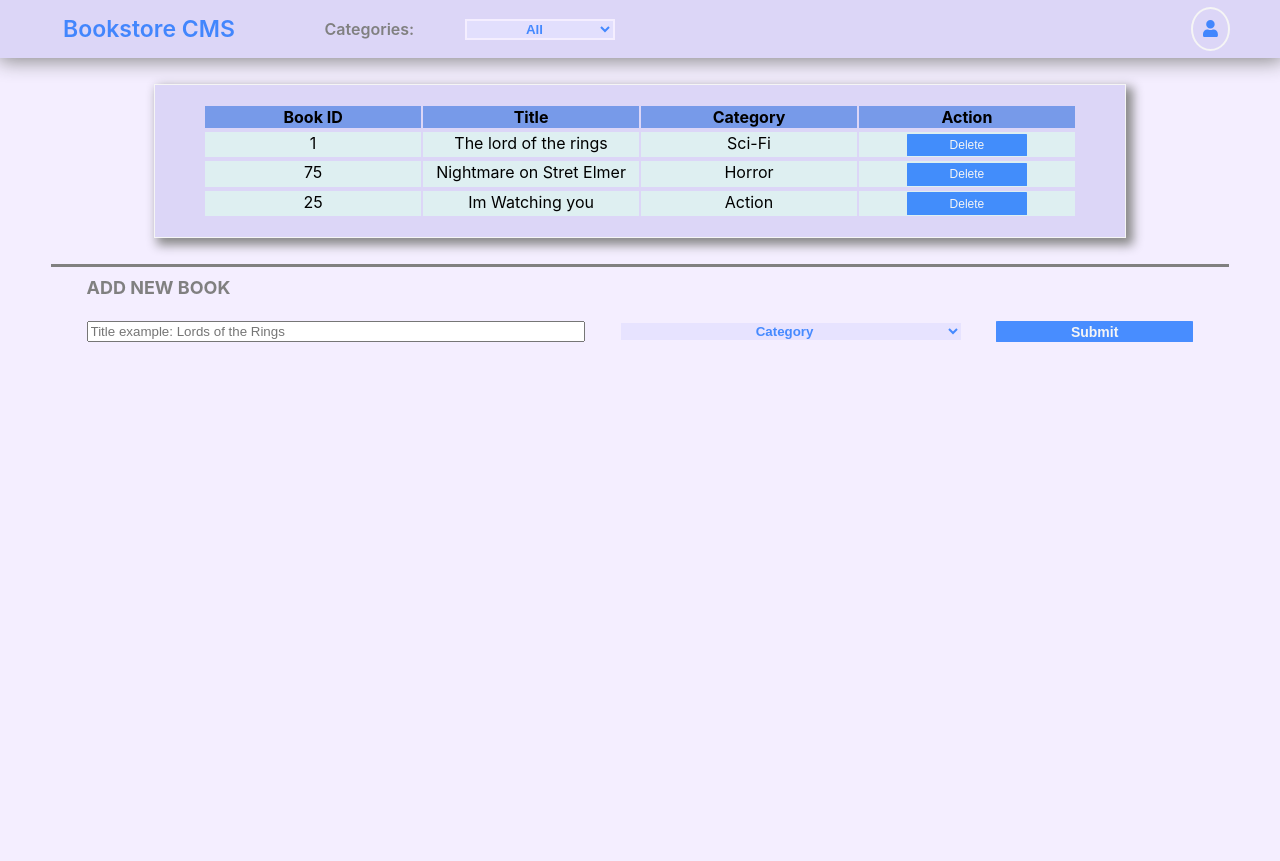
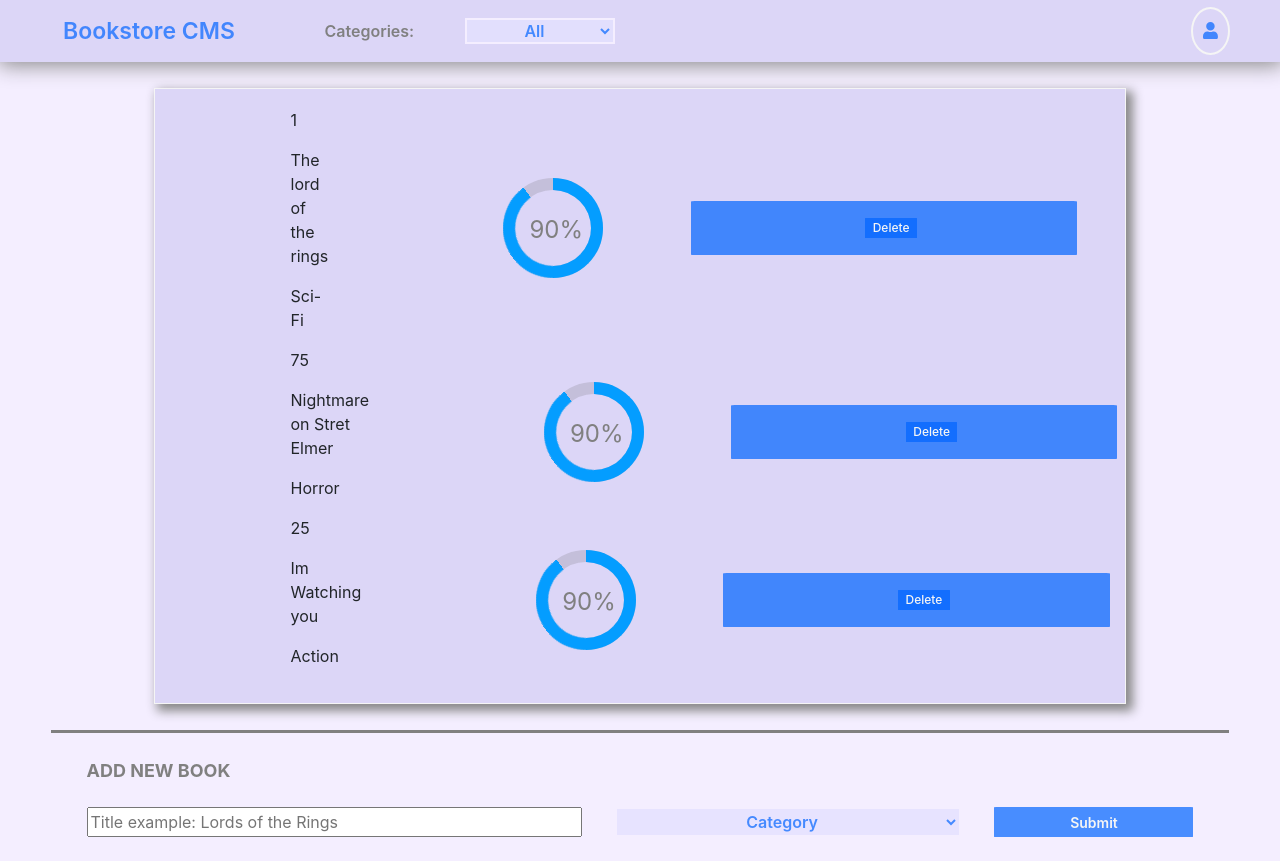
Before and after one commit to MephistoDevelop/React-Bookstore, a React (Create React App) app: page / in a window 1280 px wide. Before the commit the page ends 800 px from the top, so only its background shows below. Built offline with nearby package versions, Linux system fonts and the light colour scheme.

Commit message:
Add progressBar

```diff
--- a/public/index.html
+++ b/public/index.html
@@ -1,11 +1,16 @@
 <!DOCTYPE html>
 <html lang="en">
+
 <head>
   <meta charset="UTF-8" />
   <meta name="viewport" content="width=device-width, initial-scale=1.0" />
+  <link href="https://stackpath.bootstrapcdn.com/bootstrap/4.4.1/css/bootstrap.min.css" rel="stylesheet"
+    integrity="sha384-Vkoo8x4CGsO3+Hhxv8T/Q5PaXtkKtu6ug5TOeNV6gBiFeWPGFN9MuhOf23Q9Ifjh" crossorigin="anonymous">
   <title>React Books Store</title>
 </head>
+
 <body>
   <div id="root"></div>
 </body>
+
 </html>
--- a/src/assets/styles/styles.css
+++ b/src/assets/styles/styles.css
@@ -24,7 +24,9 @@ td {
   background-color: rgba(223, 246, 240, 0.8);
 }
 .td-container {
+  display: flex;
   width: 100%;
+  align-items: center;
 }
 #table-container {
   margin: 2% 5%;
@@ -108,7 +110,7 @@ text-align: center;;
   color:
 gray;
 font-size: 18px;
-margin-top: 10px;
+margin-top: 2%;
 padding-left: 3%;
 font-weight: 700;
 }
@@ -139,5 +141,161 @@ font-weight: 700;
 }
 .btn:hover{
   transform: scale(1.04);
-
 }
+.content{
+  display: flex;
+  flex-direction: column;
+  margin:0 10%;
+}
+.progress-container{
+  margin:0 10%;;
+}
+.progress{
+  width: 100px;
+  height: 100px;
+  line-height: 150px;
+  background: none;
+  margin: 0 auto;
+  box-shadow: none;
+  position: relative;
+}
+.progress:after{
+  content: "";
+  width: 100%;
+  height: 100%;
+  border-radius: 50%;
+  border: 12px solid rgba(100,100,100,0.2);
+  position: absolute;
+  top: 0;
+  left: 0;
+}
+.progress > span{
+  width: 50%;
+  height: 100%;
+  overflow: hidden;
+  position: absolute;
+  top: 0;
+  z-index: 1;
+}
+.progress .progress-left{
+  left: 0;
+}
+.progress .progress-bar{
+  width: 100%;
+  height: 100%;
+  background: none;
+  border-width: 12px;
+  border-style: solid;
+  position: absolute;
+  top: 0;
+}
+.progress .progress-left .progress-bar{
+  left: 100%;
+  border-top-right-radius: 80px;
+  border-bottom-right-radius: 80px;
+  border-left: 0;
+  -webkit-transform-origin: center left;
+  transform-origin: center left;
+}
+.progress .progress-right{
+  right: 0;
+}
+.progress .progress-right .progress-bar{
+  left: -100%;
+  border-top-left-radius: 80px;
+  border-bottom-left-radius: 80px;
+  border-right: 0;
+  -webkit-transform-origin: center right;
+  transform-origin: center right;
+  animation: loading-1 1.8s linear forwards;
+}
+.progress .progress-value{
+  width: 90%;
+height: 90%;
+border-radius: 50%;
+font-size: 24px;
+color:
+gray;
+line-height: 135px;
+text-align: center;
+position: absolute;
+top: -16%;
+left: 8%;
+}
+.progress.blue .progress-bar{
+  border-color: #049dff;
+}
+.progress.blue .progress-left .progress-bar{
+  animation: loading-2 1.5s linear forwards 1.8s;
+}
+.progress.yellow .progress-bar{
+  border-color: #fdba04;
+}
+.progress.yellow .progress-left .progress-bar{
+  animation: loading-3 1s linear forwards 1.8s;
+}
+.progress.pink .progress-bar{
+  border-color: #ed687c;
+}
+.progress.pink .progress-left .progress-bar{
+  animation: loading-4 0.4s linear forwards 1.8s;
+}
+.progress.green .progress-bar{
+  border-color: #1abc9c;
+}
+.progress.green .progress-left .progress-bar{
+  animation: loading-5 1.2s linear forwards 1.8s;
+}
+@keyframes loading-1{
+  0%{
+      -webkit-transform: rotate(0deg);
+      transform: rotate(0deg);
+  }
+  100%{
+      -webkit-transform: rotate(180deg);
+      transform: rotate(180deg);
+  }
+}
+@keyframes loading-2{
+  0%{
+      -webkit-transform: rotate(0deg);
+      transform: rotate(0deg);
+  }
+  100%{
+      -webkit-transform: rotate(144deg);
+      transform: rotate(144deg);
+  }
+}
+@keyframes loading-3{
+  0%{
+      -webkit-transform: rotate(0deg);
+      transform: rotate(0deg);
+  }
+  100%{
+      -webkit-transform: rotate(90deg);
+      transform: rotate(90deg);
+  }
+}
+@keyframes loading-4{
+  0%{
+      -webkit-transform: rotate(0deg);
+      transform: rotate(0deg);
+  }
+  100%{
+      -webkit-transform: rotate(36deg);
+      transform: rotate(36deg);
+  }
+}
+@keyframes loading-5{
+  0%{
+      -webkit-transform: rotate(0deg);
+      transform: rotate(0deg);
+  }
+  100%{
+      -webkit-transform: rotate(126deg);
+      transform: rotate(126deg);
+  }
+}
+@media only screen and (max-width: 990px){
+  .progress{ margin-bottom: 20px; }
+}
--- a/src/components/Book.js
+++ b/src/components/Book.js
@@ -4,7 +4,7 @@ import React from 'react';
 import { connect } from 'react-redux';
 import propTypes from 'prop-types';
 import { deleteBook } from '../actions/actions';
-
+import ReadProgress from './ReadProgress';
 
 const Book = (props) => {
   const {
@@ -13,14 +13,14 @@ const Book = (props) => {
 
   return (
     <div className="td-container">
-      <table>
-        <td>{id}</td>
-        <td>{title}</td>
-        <td>{category}</td>
-        <td>
-          <input className="btn" type="button" name={`bookid${id}`} value="Delete" onClick={() => deleteBook(id)} />
-        </td>
-      </table>
+      <div className="content">
+        <p>{id}</p>
+        <p>{title}</p>
+        <p>{category}</p>
+      </div>
+      <ReadProgress />
+      <div className="btn"><input className="btn" type="button" name={`bookid${id}`} value="Delete" onClick={() => deleteBook(id)} /></div>
+
     </div>
   );
 };
--- /dev/null
+++ b/src/components/ReadProgress.js
@@ -0,0 +1,16 @@
+import React from 'react';
+
+const ReadProgress = (props) => (
+  <div className="progress-container">
+    <div className="progress blue">
+      <span className="progress-left">
+        <span className="progress-bar" />
+      </span>
+      <span className="progress-right">
+        <span className="progress-bar" />
+      </span>
+      <div className="progress-value">90%</div>
+    </div>
+  </div>
+);
+export default ReadProgress;
--- a/src/containers/BooksList.js
+++ b/src/containers/BooksList.js
@@ -28,15 +28,6 @@ const BooksList = (props) => {
 
   return (
     <div id="table-container">
-
-      <table>
-        <tr>
-          <th>Book ID</th>
-          <th>Title</th>
-          <th>Category</th>
-          <th>Action</th>
-        </tr>
-      </table>
       {mapProps()}
     </div>
   );
```
Lines whose indentation alone changed are shown as unchanged.
